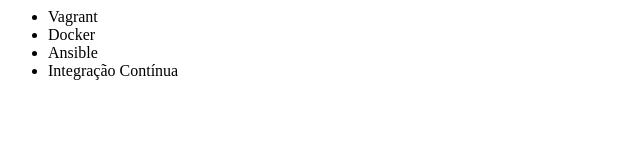
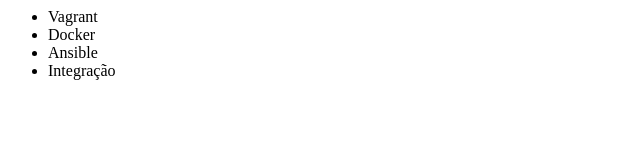
Before and after one commit to OFigueiraJP/curso-alura-git, a plain HTML site: page index.html in a window 1280 px wide. Shown: the full height of the page, 0-640 px from the left. Drawn offline with Linux system fonts and the light colour scheme.

Commit message:
removi o continua da linha 13

```diff
--- a/index.html
+++ b/index.html
@@ -10,7 +10,7 @@
         <li>Vagrant</li>
         <li>Docker</li>
         <li>Ansible</li>
-        <li>Integração Contínua</li>
+        <li>Integração</li>
     </ul>
 
 </body>
```
